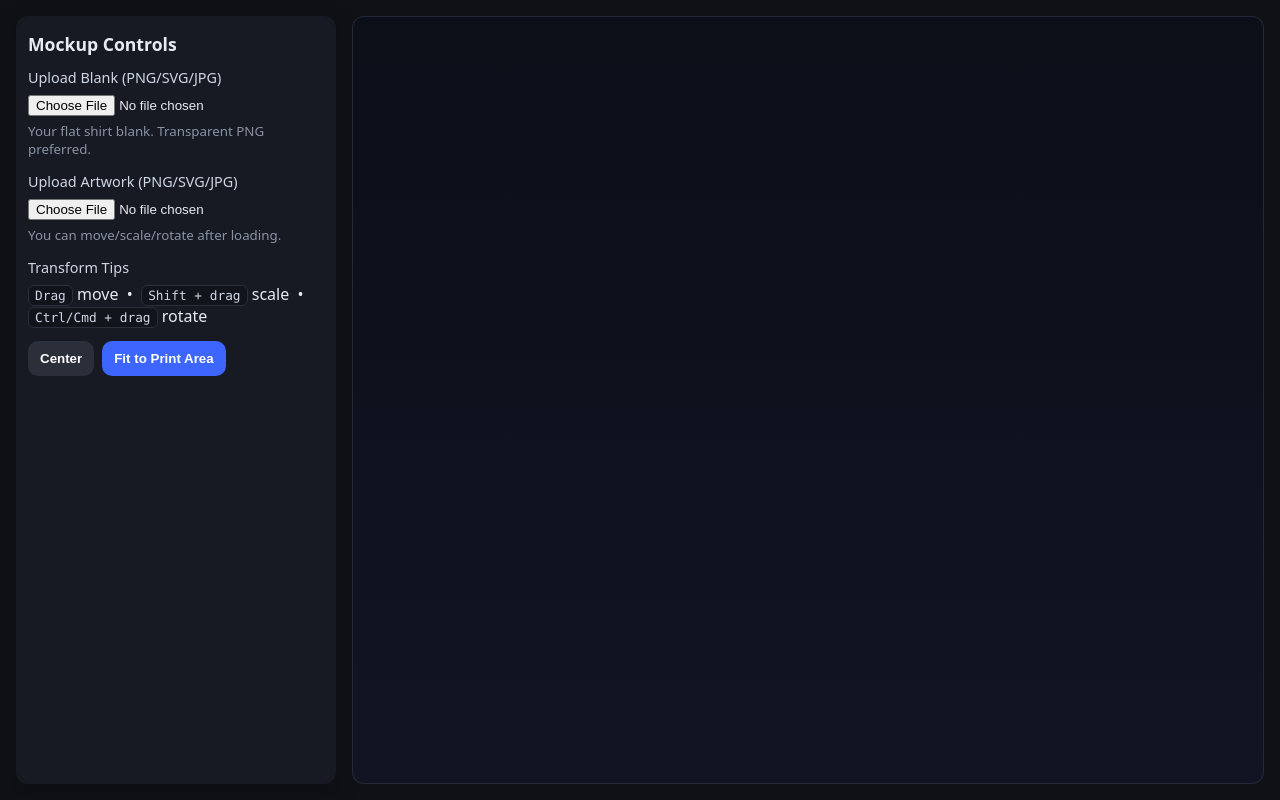
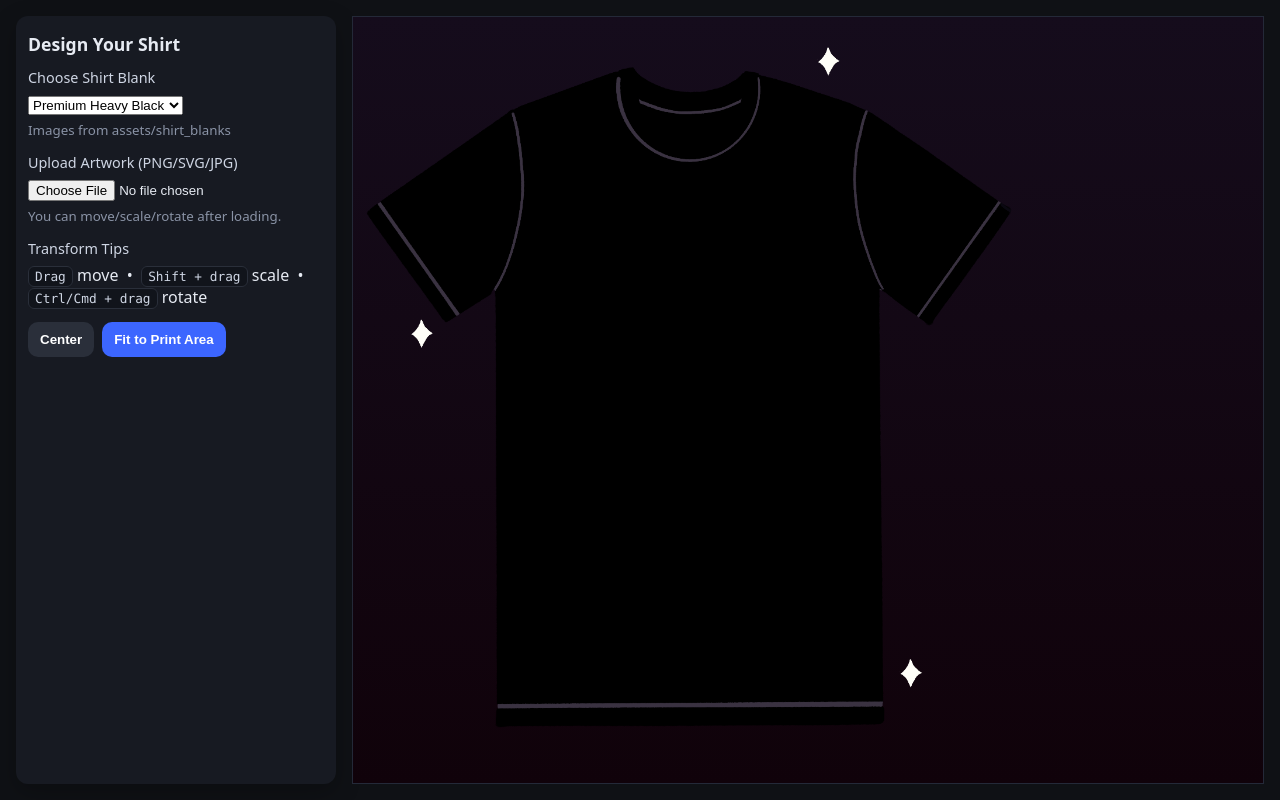
Before and after one commit to gorilla-screenprinting/QuickTees, a plain HTML site: page docs/index.html in a window 1280 px wide. Drawn offline with Linux system fonts and the light colour scheme.

Commit message:
added dropdown shirt blank selection

```diff
--- a/docs/app.js
+++ b/docs/app.js
@@ -3,7 +3,7 @@
   const canvas = document.getElementById('stage');
   const ctx = canvas.getContext('2d', { willReadFrequently: true });
 
-  const blankFile = document.getElementById('blankFile');
+  const blankSelect = document.getElementById('blankSelect');
   const artFile   = document.getElementById('artFile');
   const centerBtn = document.getElementById('centerBtn');
   const fitBtn    = document.getElementById('fitBtn');
@@ -53,6 +53,42 @@
 
     draw();
   }
+
+  async function loadShirtManifest() {
+  try {
+    const res = await fetch('./assets/shirt_blanks/manifest.json', { cache: 'no-cache' });
+    if (!res.ok) throw new Error(`HTTP ${res.status}`);
+    const items = await res.json();
+
+    // Populate dropdown
+    blankSelect.innerHTML = '';
+    items.forEach((it, idx) => {
+      const opt = document.createElement('option');
+      opt.value = it.file;
+      opt.textContent = it.label || labelFromFilename(it.file);
+      if (idx === 0) opt.selected = true;
+      blankSelect.appendChild(opt);
+    });
+
+    // Auto-load first item
+    if (items.length) {
+      await setBlankFromFile(items[0].file);
+    }
+  } catch (err) {
+    console.error('Failed to load shirt manifest:', err);
+    // Fallback: show a single "None" option
+    blankSelect.innerHTML = '<option value="">(No blanks found)</option>';
+  }
+}
+
+async function setBlankFromFile(filename) {
+  if (!filename) { state.blank = null; draw(); return; }
+  const img = new Image();
+  img.onload = () => { state.blank = img; draw(); };
+  img.onerror = () => { console.error('Failed to load blank image', filename); };
+  img.src = `./assets/shirt_blanks/${filename}`;
+}
+
 
   function loadImageFromFile(file) {
     return new Promise((resolve, reject) => {
@@ -154,12 +190,7 @@
   }
 
   // ----- Events -----
-  blankFile.addEventListener('change', async (e) => {
-    const f = e.target.files && e.target.files[0];
-    if (!f) return;
-    state.blank = await loadImageFromFile(f);
-    draw();
-  });
+
 
   artFile.addEventListener('change', async (e) => {
     const f = e.target.files && e.target.files[0];
@@ -174,6 +205,22 @@
 
   centerBtn.addEventListener('click', centerArt);
   fitBtn.addEventListener('click', fitArtToMaxArea);
+
+if (blankSelect) {
+  blankSelect.addEventListener('change', async (e) => {
+    const file = e.target.value || '';
+    await setBlankFromFile(file);
+  });
+}
+
+function labelFromFilename(name) {
+  const base = name.replace(/\.[^.]+$/, '');
+  return base.replace(/[_-]+/g, ' ').replace(/\b\w/g, c => c.toUpperCase());
+}
+
+
+
+
 
   // Mouse interactions
   canvas.addEventListener('mousedown', (e) => {
@@ -282,4 +329,5 @@
 
   // Boot
   setCanvasSize();
+  loadShirtManifest();
 })();
--- a/docs/index.html
+++ b/docs/index.html
@@ -6,15 +6,17 @@
   <title>Flat Mockup – Brick 1</title>
   <link rel="stylesheet" href="./style.css" />
 </head>
+
 <body>
   <div class="app">
     <aside class="panel">
-      <h2>Mockup Controls</h2>
+      <h2>Design Your Shirt</h2>
       <div class="field">
-        <label>Upload Blank (PNG/SVG/JPG)</label>
-        <input id="blankFile" type="file" accept="image/*,.svg" />
-        <small class="muted">Your flat shirt blank. Transparent PNG preferred.</small>
+        <label>Choose Shirt Blank</label>
+        <select id="blankSelect"></select>
+        <small class="muted">Images from assets/shirt_blanks</small>
       </div>
+
 
       <div class="field">
         <label>Upload Artwork (PNG/SVG/JPG)</label>
--- a/docs/style.css
+++ b/docs/style.css
@@ -76,9 +76,9 @@ hr {
 
 .stage {
   position: relative;
-  border-radius: 12px;
+  border-radius: 0px;
   overflow: hidden;
-  background: linear-gradient(to bottom, #0b0f18, #111523);
+  background: linear-gradient(to bottom, #150c1c, #10020a);
   box-shadow: inset 0 0 0 1px #242938;
 }
 
```
Also changed, not shown: docs/assets/shirt_blanks/Heavy_Black_Cotton_T.png (added), docs/assets/shirt_blanks/Heavy_White_Cotton_T.png (added), docs/assets/shirt_blanks/manifest.json (added), 2 other files.
